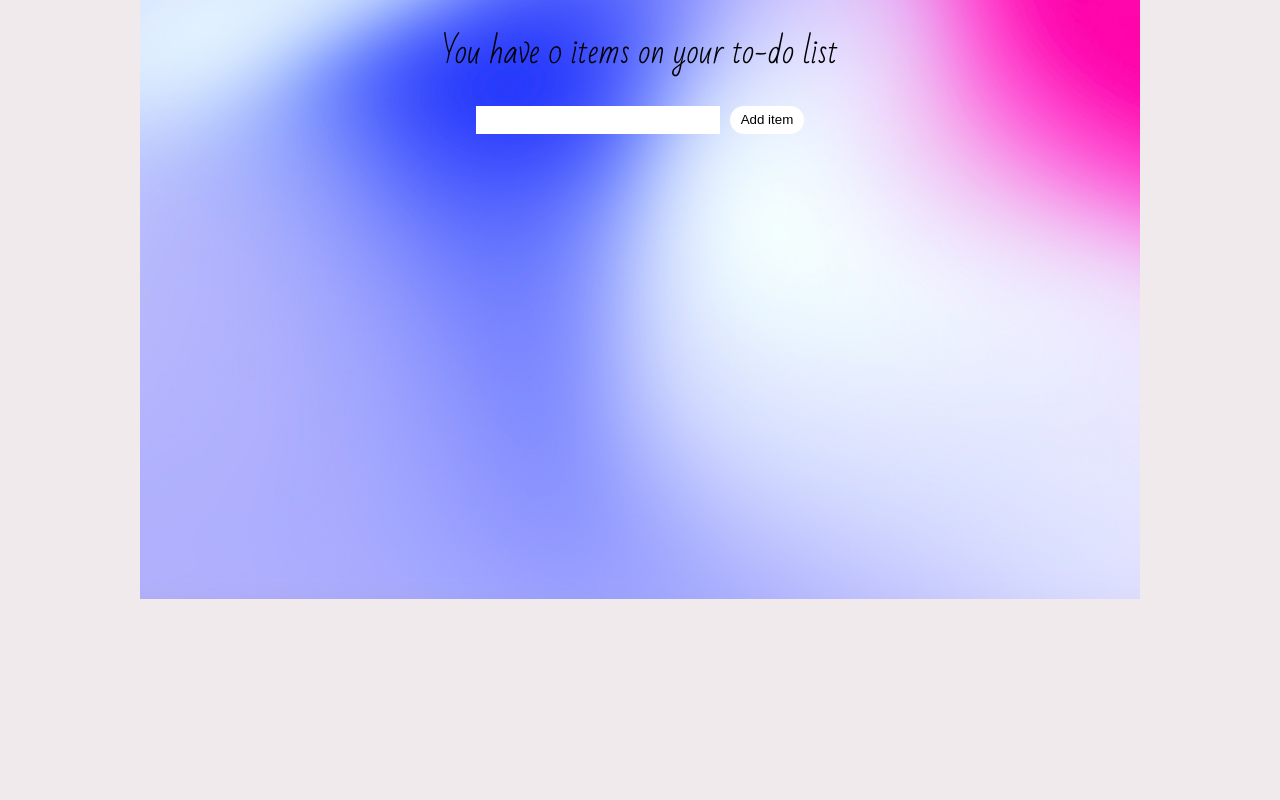
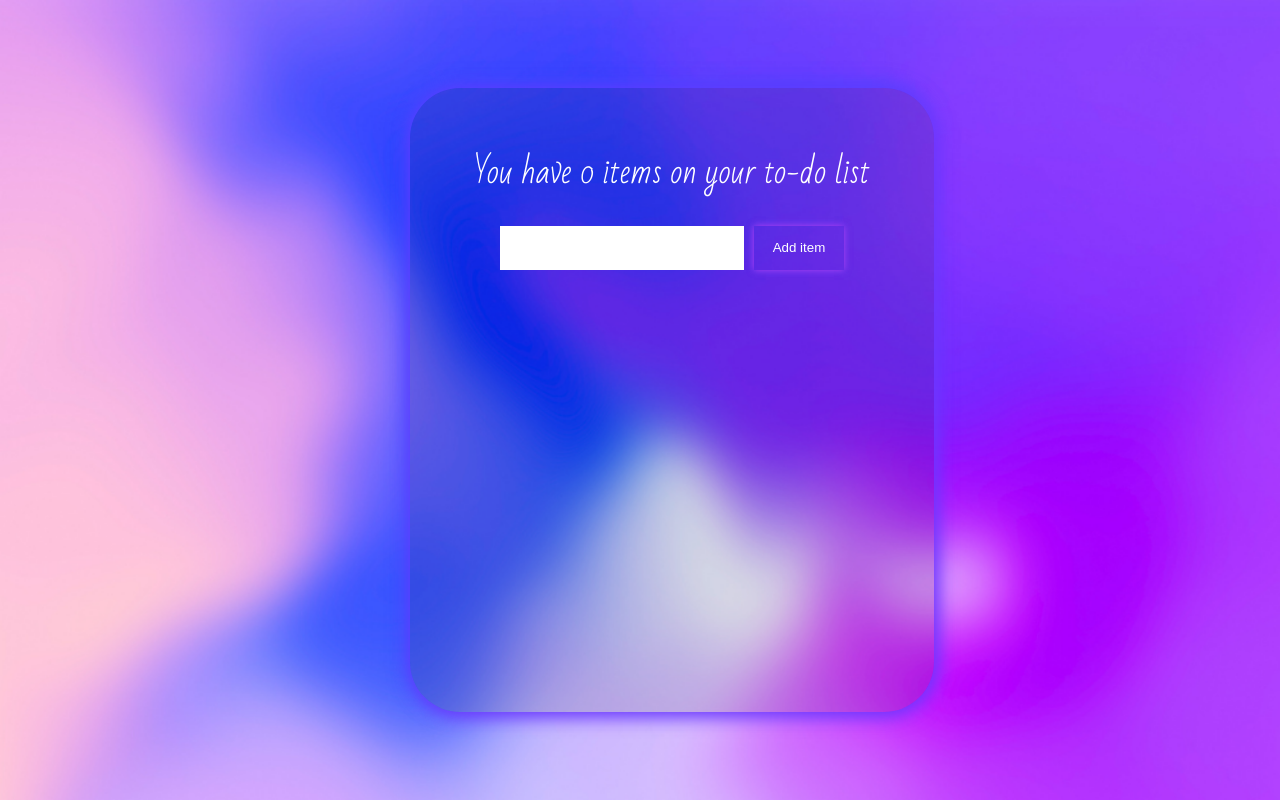
Before and after one commit to justkakai/to-do-app, a React (Create React App) app: page / in a window 1280 px wide. Built offline with nearby package versions, Linux system fonts and the light colour scheme; the HTML template or start-up script is replaced by a standard one.

Commit message:
added more styling

```diff
--- a/src/App.css
+++ b/src/App.css
@@ -5,10 +5,20 @@
   display: flex;
   flex-direction: column;
   align-items: center;
+  /* border: 2px solid white; */
+  padding: 2rem;
+  width: 100%;
+  height: 70vh;
+  margin: 0 auto;
+  border-radius: 50px;
+  background: rgba(0, 0, 0, 0.1);
+  box-shadow: 3px 3px 20px #7732ff,
+    -3px -3px 20px #3b4aff;
 }
 
 h1 {
   font-weight: 500;
+  color: white;
 }
 
 li {
@@ -16,10 +26,19 @@ li {
 }
 
 button {
-  padding: 0.4rem 0.7rem;
+  color: white;
+  padding: 0.9rem 1.2rem;
   border: none;
-  border-radius: 50px;
-  background-color: white;
+  background: none;
+  border-radius: 0px;
+  background: rgba(0, 0, 0, 0);
+  box-shadow: 0px 0px 7px rgb(195, 49, 231),
+    -0px -0px 7px rgba(59, 74, 255, 1);
+}
+
+button:active {
+  box-shadow: 0px 0px 7px rgb(255, 255, 255),
+    -0px -0px 7px rgba(59, 74, 255, 1);
 }
 
 .input-container {
@@ -42,14 +61,15 @@ button {
 .toDoItem li {
   font-family: 'Bad Script', cursive;
   display: flex;
-  justify-content: flex-start;
+  justify-content: center;
   width: 9rem;
   font-weight: 400;
   font-size: 1.2rem;
+  color: white;
+  /* border: 2px solid gold; */
   /* font-family: sans-serif; */
 }
 
 .toDoItem button {
   margin-bottom: 1rem;
-  font-weight: 400;
 }
--- a/src/index.css
+++ b/src/index.css
@@ -1,12 +1,14 @@
 body {
+  height: 100vh;
+  display: flex;
+  align-items: center;
+  justify-content: center;
   margin: 0;
-  /* font-family: 'Montserrat', sans-serif; */
   -webkit-font-smoothing: antialiased;
   -moz-osx-font-smoothing: grayscale;
-  background: url(../public/gradient3.png);
-  background-position: center;
+  background: url(../public/gradient4.png);
   background-repeat: no-repeat;
-  background-color: rgb(240, 234, 236);
+  background-size: cover;
 }
 
 code {
```
Also changed, not shown: public/gradient4.png (added).
